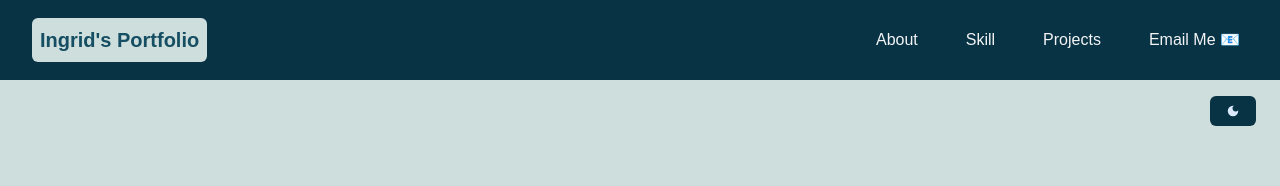
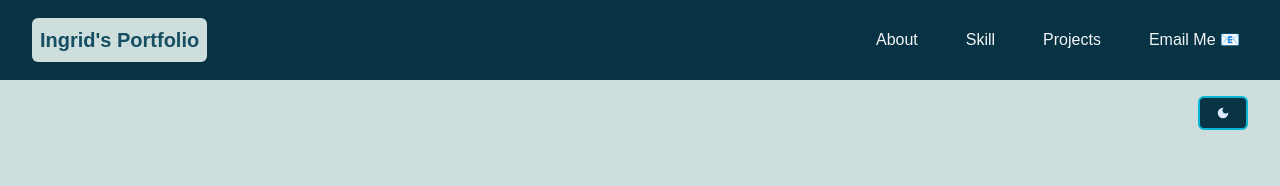
Before and after one commit to IngridAkeida/portfolio, a Next.js app: page / in a window 1280 px wide. Shown: the top 186 px of the page. Built offline with nearby package versions, Linux system fonts and the light colour scheme; a web font is replaced by a local one; what tailwindcss-animated would draw is missing.

Commit message:
Update Btn-DarkMode styling

```diff
--- a/src/components/ui-components/Btn-DarkMode.tsx
+++ b/src/components/ui-components/Btn-DarkMode.tsx
@@ -11,7 +11,7 @@ const BtnDarkMode: React.FC<BtnDarkModeProps> = ({ toggleDarkMode, darkMode }) =
     <button
       id="theme-toggle"
       type="button"
-      className="text-sm px-4 py-2 m-4 rounded-md
+      className="text-sm px-4 py-2 m-4 mr-6 rounded-md border-cyan-500 border-2
       bg-cyan-950 text-blue-100 hover:bg-cyan-800
       dark:bg-cyan-700 dark:text-yellow-500 dark:hover:bg-cyan-600
       focus:outline-none focus:ring-2 focus:ring-blue-400"
```
